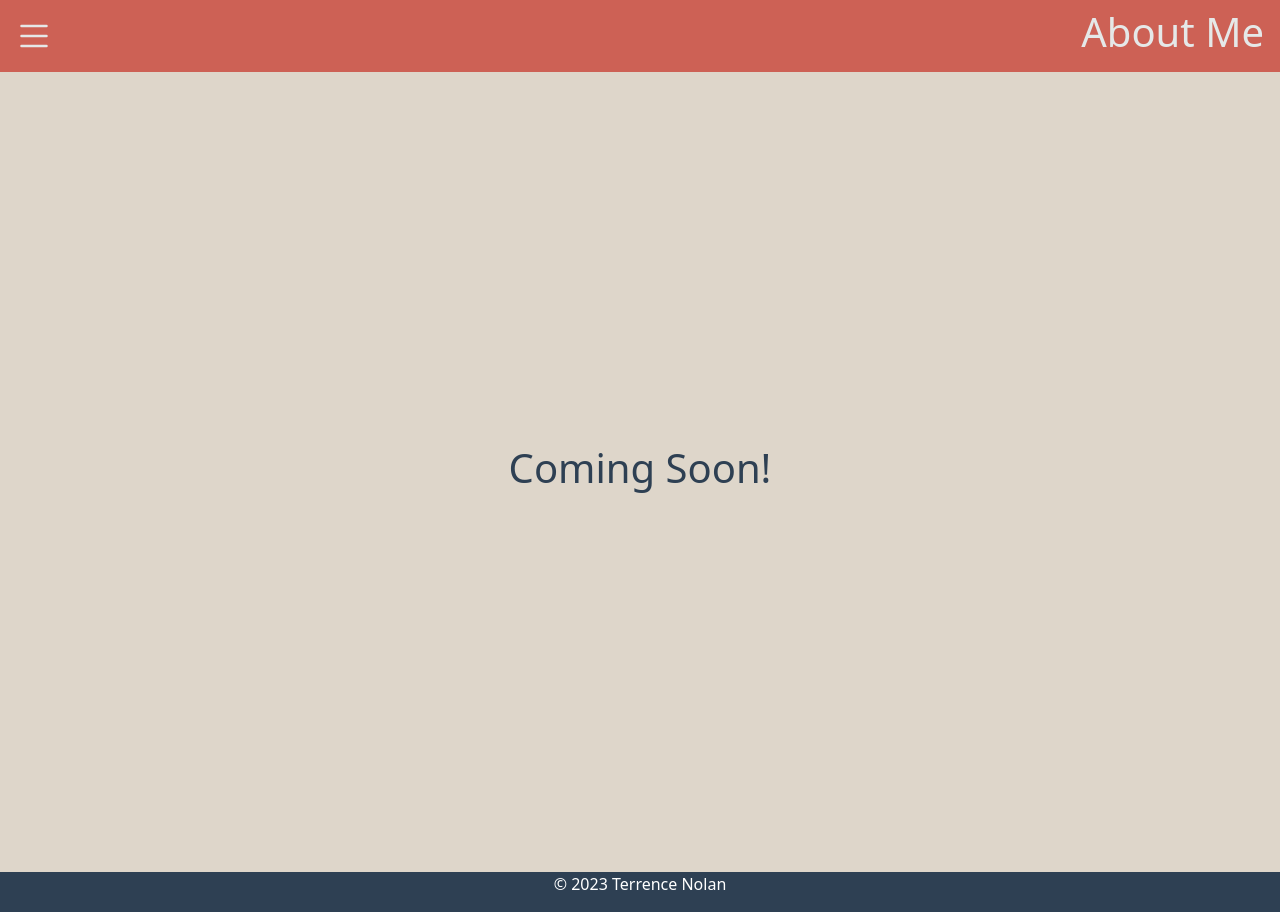
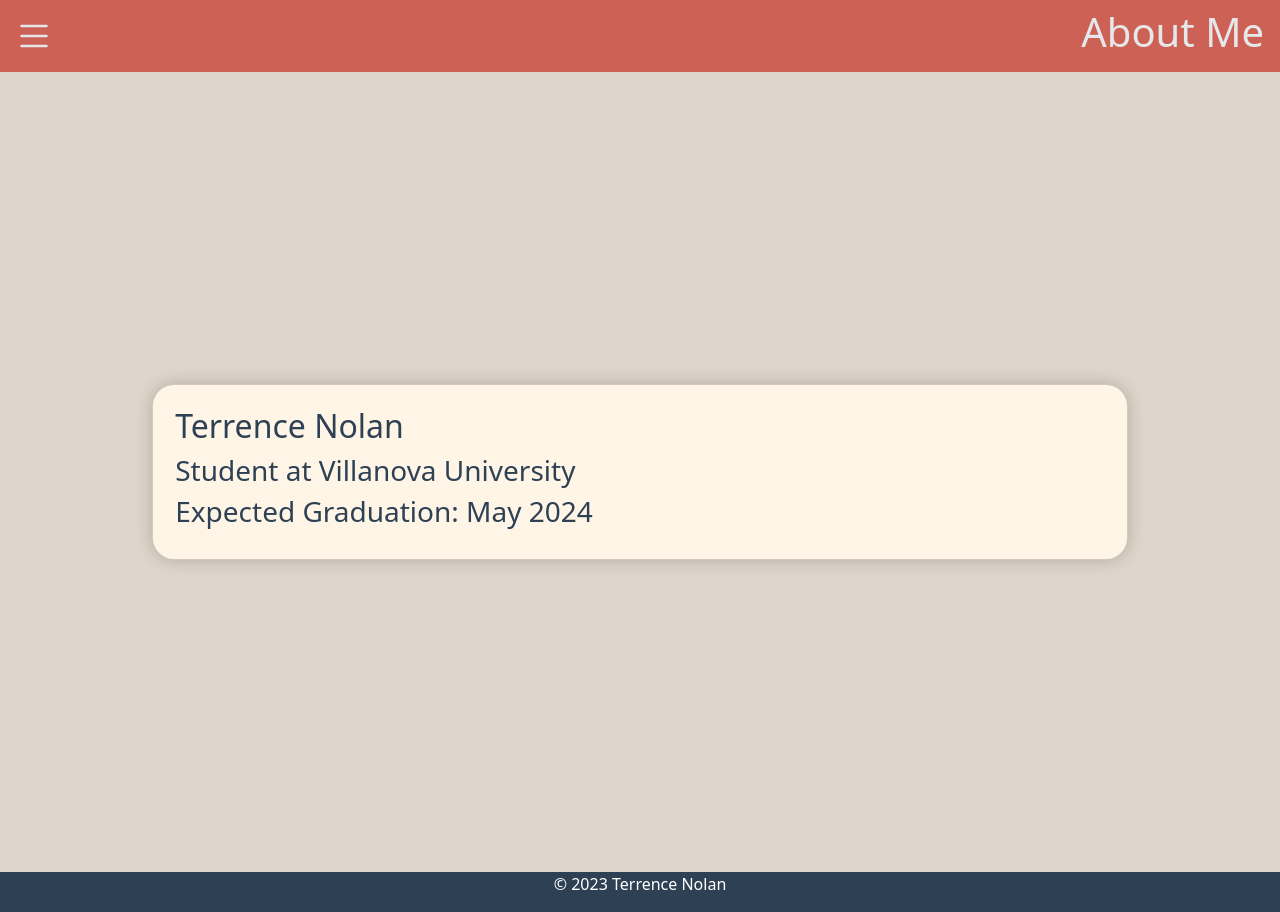
Before and after one commit to terrence-nolan/terrence-nolan.github.io, a React (Create React App) app in the folder personal-portfolio/: page /about in a window 1280 px wide. Built offline with nearby package versions, Linux system fonts and the light colour scheme.

Commit message:
feat(about-card): add first about me card

```diff
--- a/personal-portfolio/src/pages/AboutPage/AboutPage.tsx
+++ b/personal-portfolio/src/pages/AboutPage/AboutPage.tsx
@@ -4,7 +4,11 @@ import './styles.css';
 const AboutPage = (): JSX.Element => {
     return (
         <main className="aboutMain">
-            <h1>Coming Soon!</h1>
+            <div className="card">
+                <h2>Terrence Nolan</h2>
+                <h3>Student at Villanova University</h3>
+                <h3>Expected Graduation: May 2024</h3>
+            </div>
         </main>
     );
 }
--- a/personal-portfolio/src/pages/AboutPage/styles.css
+++ b/personal-portfolio/src/pages/AboutPage/styles.css
@@ -14,3 +14,18 @@
         padding: 1em 5em;
     }
 }
+
+.card {
+    display: flex;
+    flex: 1;
+    text-align: left;
+    background-color: #FEF5E7;
+    box-shadow: 0 0 0.75em rgba(0, 0, 0, 0.2);
+    border-radius: 1em;
+    margin: 1em;
+    padding: 1em;
+    overflow: auto;
+    min-width: 20em;
+    color: #2E4053;
+    font-size: 0.85em;
+}
```
